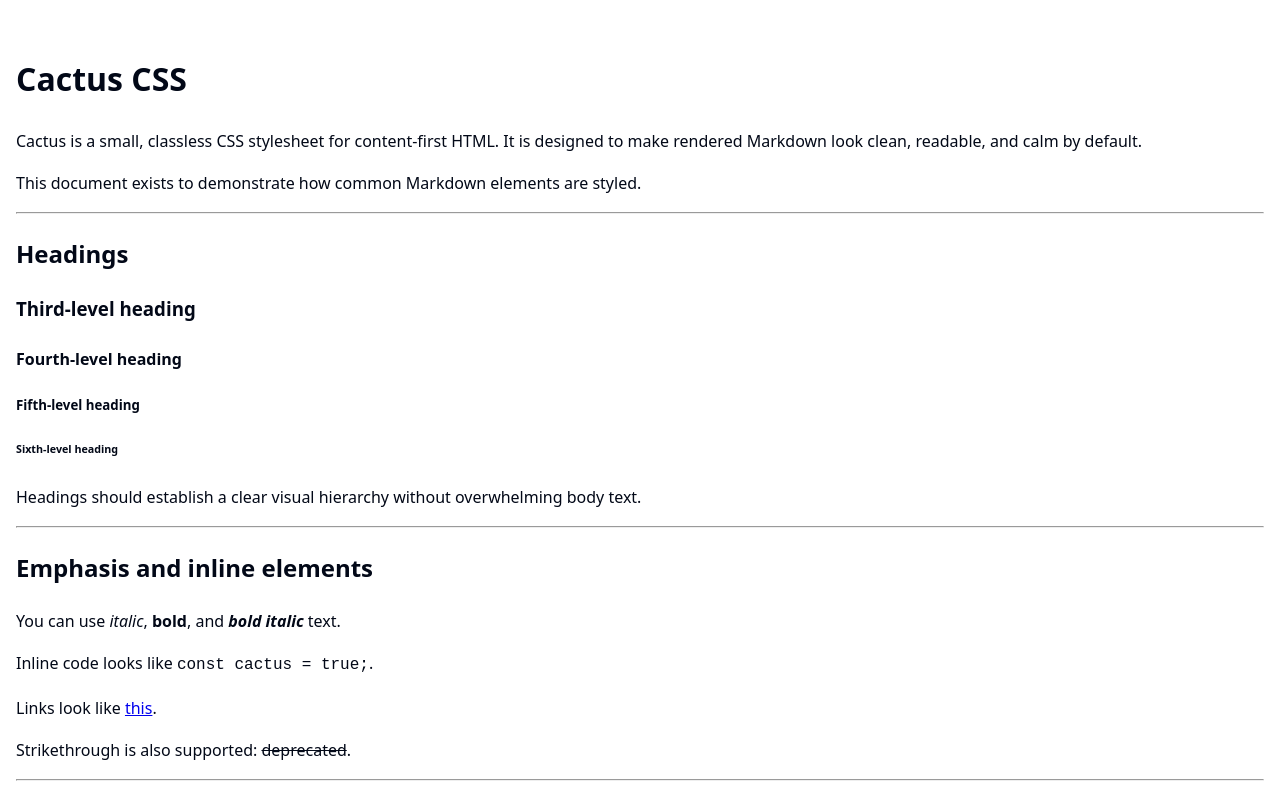
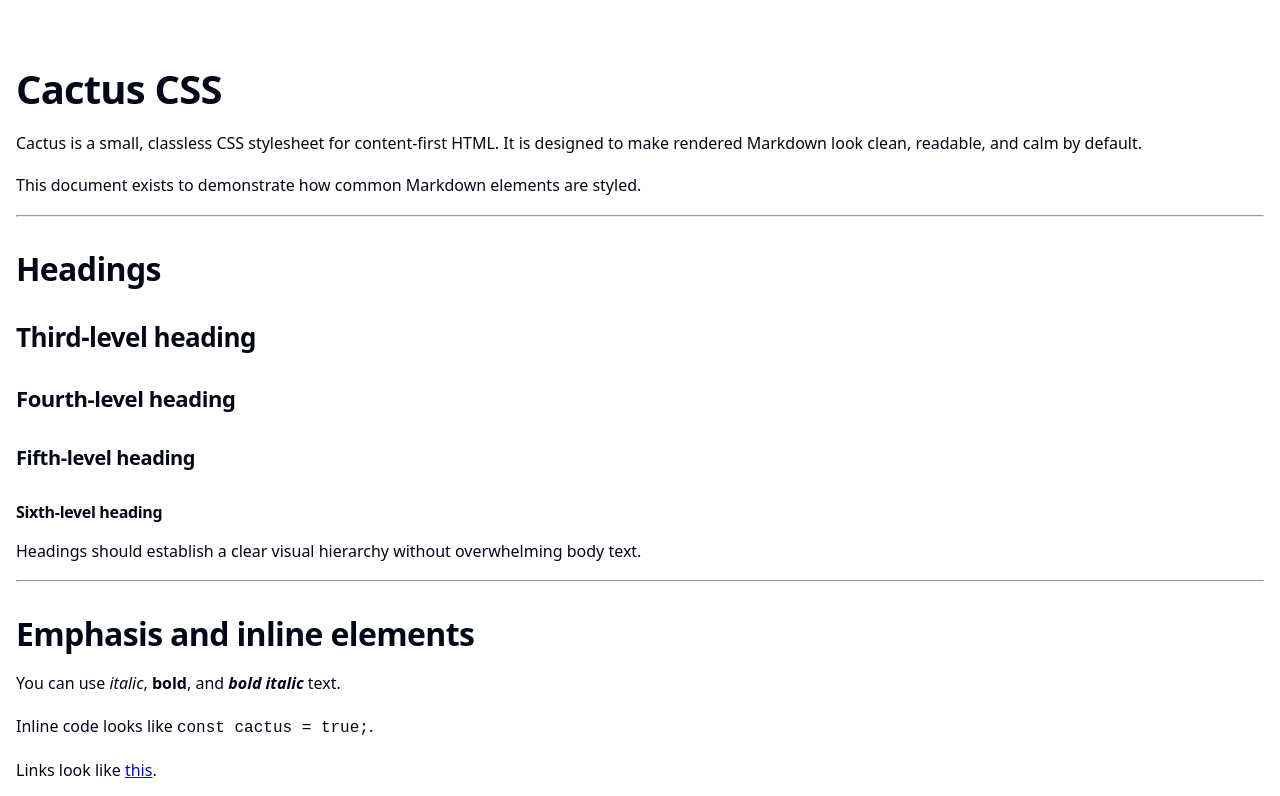
Before and after one commit to chrissy-dev/cactus.css, a plain HTML site: page demo/index.html in a window 1280 px wide. Shown: the top 796 px of the page. Drawn offline with Linux system fonts and the light colour scheme.

Commit message:
feat: baseline typography

```diff
--- a/cactus.css
+++ b/cactus.css
@@ -109,3 +109,44 @@ article {
     max-width: var(--content-width);
     margin: 0 auto;
 }
+
+
+/* =========================
+   Typography
+   ========================= */
+
+h1,
+h2,
+h3,
+h4,
+h5,
+h6 {
+    line-height: var(--leading-heading);
+    font-weight: 700;
+    letter-spacing: -0.02em;
+    margin: calc(var(--space) * 2) 0 var(--space);
+}
+
+h1 { font-size: calc(var(--text-base) * var(--text-scale) * 2); }
+h2 { font-size: calc(var(--text-base) * var(--text-scale) * 1.6); }
+h3 { font-size: calc(var(--text-base) * var(--text-scale) * 1.3); }
+h4 { font-size: calc(var(--text-base) * var(--text-scale) * 1.1); }
+h5 { font-size: calc(var(--text-base) * var(--text-scale)); }
+h6 { font-size: var(--text-base); }
+
+p {
+    margin: 0 0 var(--space);
+}
+
+strong {
+    font-weight: 700;
+}
+
+em {
+    font-style: italic;
+}
+
+del {
+    text-decoration: line-through;
+    color: var(--muted-foreground);
+}
```
